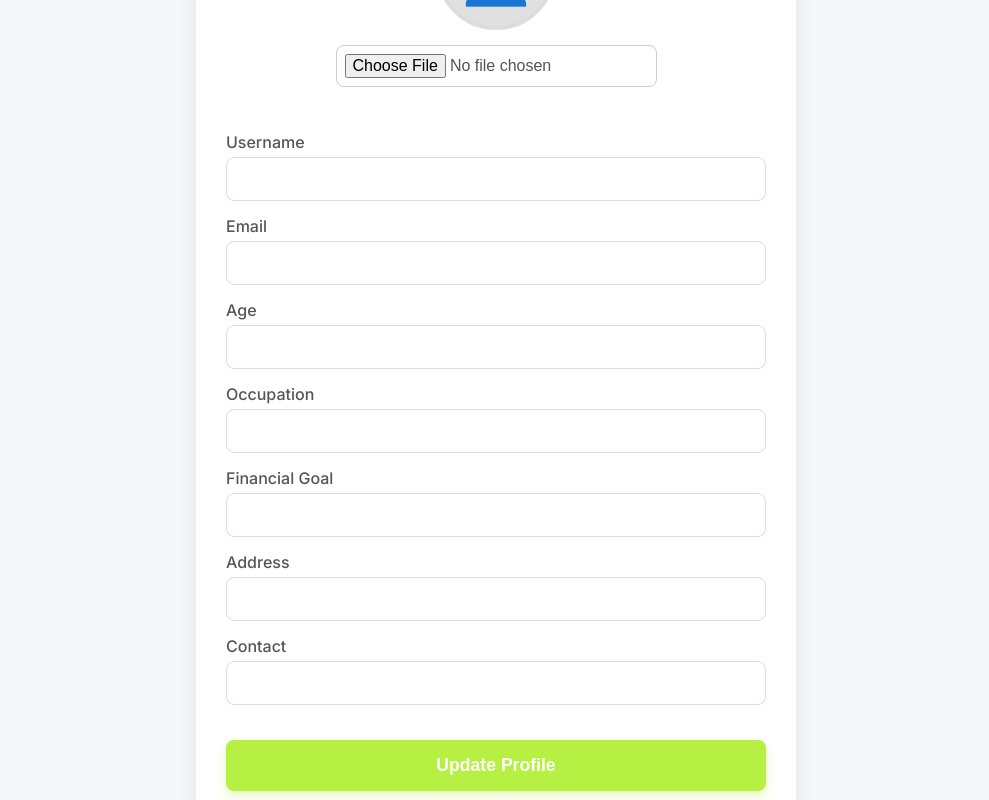
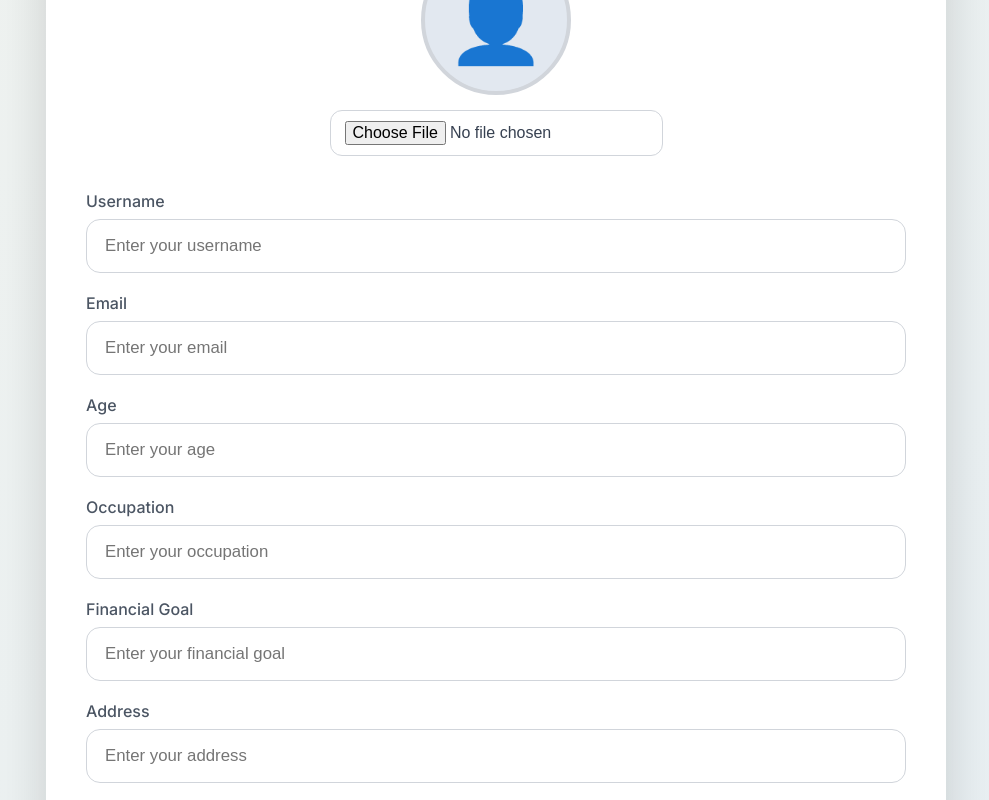
Before and after one commit to anjaliofficial/ArthaSiksha-, a React (Vite) app in the folder frontend/: page /profile in a window 1280 px wide. Shown: the part 300-1100 px from the top of the page, without its empty margins (144-1133 px from the left). Built offline with nearby package versions, Linux system fonts and the light colour scheme; no server answers.

Commit message:
Design changes

```diff
--- a/frontend/src/public/HomePage.css
+++ b/frontend/src/public/HomePage.css
@@ -3,17 +3,20 @@ html, body {
   padding: 0;
   height: 100%;
   font-family: 'Inter', sans-serif;
+
 }
 
 .whole-home-page {
  min-height: 100vh;
-  display: flex;
-  flex-direction: column;
+ display: flex;
+ flex-direction: column;
+
 
 .main-content {
   flex-grow: 1; /* ensures footer stays at bottom */
   padding: 20px 50px;
-  background-color: #fff;
+  background: linear-gradient(135deg, #f0f3f0, #e6eef3); /* subtle gradient background */
+
 }
 
 .navbar {
--- a/frontend/src/public/Profile.css
+++ b/frontend/src/public/Profile.css
@@ -1,75 +1,95 @@
-/* General body and container styling */
-body {
-  background-color: #f4f7f9;
-  font-family: 'Inter', sans-serif;
-  margin: 0;
-  padding: 0;
+/* Full page container */
+.whole-page-container {
+  display: flex;
+  flex-direction: column;
+  min-height: 100vh;
+  background: linear-gradient(135deg, #f0f3f0, #e6eef3); /* subtle gradient background */
 }
 
+/* Profile content centered */
+.profile-content {
+  flex: 1;
+  display: flex;
+  justify-content: center;
+  align-items: center;
+  padding: 40px 20px;
+}
+
+/* Full-screen profile card */
 .profile-container {
-  max-width: 600px;
-  margin: 40px auto;
-  padding: 30px;
-  background-color: #ffffff;
-  border-radius: 12px;
-  box-shadow: 0 4px 20px rgba(0, 0, 0, 0.08);
+  width: 90%;
+  max-width: 900px;
+  min-height: 90vh;
+  background: #ffffff;
+  border-radius: 25px;
+  padding: 50px 40px;
+  box-shadow: 0 20px 50px rgba(0, 0, 0, 0.15);
   display: flex;
   flex-direction: column;
   align-items: center;
+  animation: fadeUp 0.6s ease;
 }
 
-/* Header styling */
-.profile-header {
-  width: 100%;
+/* Header */
+.profile-header h2 {
+  font-size: 2.5rem;
+  font-weight: 700;
+  color: #1f2937;
+  margin-bottom: 30px;
   text-align: center;
-  margin-bottom: 25px;
 }
 
-.profile-header h2 {
-  font-size: 2rem;
-  font-weight: 700;
-  color: #333;
-}
-
-/* Profile avatar and file input */
+/* Avatar */
 .profile-avatar {
   display: flex;
   flex-direction: column;
   align-items: center;
-  margin-bottom: 30px;
+  margin-bottom: 35px;
 }
 
 .current-profile-pic {
-  width: 120px;
-  height: 120px;
+  width: 150px;
+  height: 150px;
   border-radius: 50%;
   object-fit: cover;
-  border: 4px solid #b5f042;
-  box-shadow: 0 2px 10px rgba(0, 0, 0, 0.1);
+  border: 4px solid #4ade80;
+  box-shadow: 0 5px 20px rgba(0, 0, 0, 0.15);
+  margin-bottom: 15px;
+  transition: transform 0.3s;
+}
+
+.current-profile-pic:hover {
+  transform: scale(1.05);
+}
+
+.placeholder-avatar {
+  width: 150px;
+  height: 150px;
+  border-radius: 50%;
+  background-color: #e2e8f0;
+  display: flex;
+  align-items: center;
+  justify-content: center;
+  font-size: 5rem;
+  color: #94a3b8;
+  border: 4px solid #d1d5db;
   margin-bottom: 15px;
 }
 
-.placeholder-avatar {
-  width: 120px;
-  height: 120px;
-  border-radius: 50%;
-  background-color: #e0e0e0;
-  display: flex;
-  align-items: center;
-  justify-content: center;
-  font-size: 4rem;
-  color: #777;
-  border: 4px solid #dcdcdc;
-  margin-bottom: 15px;
+/* File input */
+.profile-avatar input[type="file"] {
+  border: 1px solid #d1d5db;
+  padding: 10px 14px;
+  border-radius: 12px;
+  cursor: pointer;
+  font-size: 1rem;
+  color: #374151;
+  transition: all 0.3s ease;
 }
 
-.profile-avatar input[type="file"] {
-  border: 1px solid #ccc;
-  padding: 8px;
-  border-radius: 8px;
-  cursor: pointer;
-  font-size: 1rem;
-  color: #555;
+.profile-avatar input[type="file"]:hover {
+  border-color: #4ade80;
+  background-color: #f0fdf4;
 }
 
 /* Form styling */
@@ -77,7 +97,7 @@ body {
   width: 100%;
   display: flex;
   flex-direction: column;
-  gap: 15px;
+  gap: 20px;
 }
 
 .form-group {
@@ -87,67 +107,103 @@ body {
 
 .form-group label {
   font-size: 1rem;
-  color: #555;
-  margin-bottom: 5px;
+  color: #4b5563;
+  margin-bottom: 8px;
   font-weight: 500;
 }
 
 .form-group input {
-  padding: 12px 15px;
-  border: 1px solid #ddd;
-  border-radius: 8px;
-  font-size: 1rem;
-  color: #333;
-  transition: border-color 0.3s ease, box-shadow 0.3s ease;
+  padding: 16px 18px;
+  border: 1px solid #d1d5db;
+  border-radius: 14px;
+  font-size: 1.05rem;
+  color: #111827;
+  transition: all 0.3s ease;
 }
 
 .form-group input:focus {
   outline: none;
-  border-color: #b5f042;
-  box-shadow: 0 0 0 3px rgba(181, 240, 66, 0.3);
+  border-color: #4ade80;
+  box-shadow: 0 0 12px rgba(74, 222, 128, 0.3);
+  background-color: #ffffff;
 }
 
-/* Button styling */
+/* Update button */
 .update-btn {
   width: 100%;
-  padding: 15px;
-  margin-top: 20px;
+  padding: 18px 0;
+  margin-top: 25px;
   border: none;
-  border-radius: 8px;
-  background-color: #b5f042;
-  color: #fff;
-  font-size: 1.1rem;
+  border-radius: 35px;
+  background: linear-gradient(90deg, #4ade80, #22c55e);
+  color: #ffffff;
+  font-size: 1.2rem;
   font-weight: 600;
   cursor: pointer;
-  transition: background-color 0.3s ease;
-  box-shadow: 0 4px 10px rgba(181, 240, 66, 0.4);
+  transition: all 0.3s ease;
+  box-shadow: 0 8px 20px rgba(74, 222, 128, 0.4);
 }
 
 .update-btn:hover {
-  background-color: #9cd836;
+  transform: translateY(-2px);
+  box-shadow: 0 12px 25px rgba(74, 222, 128, 0.5);
 }
 
-/* Back link styling */
+/* Back link */
 .back-link {
-  margin-top: 25px;
+  margin-top: 30px;
+  text-align: center;
 }
 
 .back-link a {
   text-decoration: none;
-  color: #007bff;
-  font-size: 0.9rem;
+  color: #4ade80;
+  font-size: 1rem;
+  font-weight: 500;
   transition: color 0.3s ease;
 }
 
 .back-link a:hover {
-  color: #0056b3;
+  color: #16a34a;
   text-decoration: underline;
 }
 
-/* Responsive adjustments */
+/* Fade up animation */
+@keyframes fadeUp {
+  from {
+    transform: translateY(30px);
+    opacity: 0;
+  }
+  to {
+    transform: translateY(0);
+    opacity: 1;
+  }
+}
+
+/* Responsive */
+@media (max-width: 1024px) {
+  .profile-container {
+    padding: 40px 30px;
+  }
+
+  .current-profile-pic,
+  .placeholder-avatar {
+    width: 130px;
+    height: 130px;
+    font-size: 4.5rem;
+  }
+}
+
 @media (max-width: 768px) {
   .profile-container {
-    margin: 20px;
-    padding: 20px;
+    width: 95%;
+    padding: 35px 25px;
+  }
+
+  .current-profile-pic,
+  .placeholder-avatar {
+    width: 120px;
+    height: 120px;
+    font-size: 4rem;
   }
 }
--- a/frontend/src/public/Profile.jsx
+++ b/frontend/src/public/Profile.jsx
@@ -19,6 +19,7 @@ const Profile = () => {
   const [avatar, setAvatar] = useState(null);
   const navigate = useNavigate();
 
+  // Fetch user data on component mount
   useEffect(() => {
     const fetchProfile = async () => {
       try {
@@ -41,33 +42,21 @@ const Profile = () => {
     setUser((prev) => ({ ...prev, [name]: value }));
   };
 
-  const handleFileChange = (e) => {
-    setAvatar(e.target.files[0]);
-  };
+  const handleFileChange = (e) => setAvatar(e.target.files[0]);
 
   const handleUpdate = async (e) => {
     e.preventDefault();
     try {
       const formData = new FormData();
-      formData.append("username", user.username);
-      formData.append("email", user.email);
-      formData.append("age", user.age);
-      formData.append("occupation", user.occupation);
-      formData.append("financial_goal", user.financial_goal);
-      formData.append("address", user.address);
-      formData.append("contact", user.contact);
-      if (avatar) {
-        formData.append("profile_image", avatar);
-      }
+      Object.keys(user).forEach((key) => formData.append(key, user[key]));
+      if (avatar) formData.append("profile_image", avatar);
 
       await axios.put("http://localhost:3000/api/profile", formData, {
-        headers: {
-          "Content-Type": "multipart/form-data",
-        },
+        headers: { "Content-Type": "multipart/form-data" },
         withCredentials: true,
       });
 
-      alert("Profile updated successfully!");
+      alert("✅ Profile updated successfully!");
       const res = await axios.get("http://localhost:3000/api/profile", {
         withCredentials: true,
       });
@@ -75,7 +64,7 @@ const Profile = () => {
       setAvatar(null);
     } catch (err) {
       console.error("Error updating profile:", err);
-      alert("Failed to update profile. Please try again.");
+      alert("❌ Failed to update profile. Please try again.");
     }
   };
 
@@ -87,12 +76,15 @@ const Profile = () => {
   return (
     <div className="whole-page-container">
       <Navbar />
+
       <div className="profile-content">
         <div className="profile-container">
+          {/* Header */}
           <div className="profile-header">
             <h2>Your Profile</h2>
           </div>
-          <form className="profile-form" onSubmit={handleUpdate}>
+
+          {/* Avatar */}
           <div className="profile-avatar">
             {profileImageSrc ? (
               <img
@@ -111,79 +103,40 @@ const Profile = () => {
             />
           </div>
 
-            <div className="form-group">
-              <label>Username</label>
+          {/* Form */}
+          <form className="profile-form" onSubmit={handleUpdate}>
+            {[
+              { label: "Username", name: "username", type: "text" },
+              { label: "Email", name: "email", type: "email" },
+              { label: "Age", name: "age", type: "number" },
+              { label: "Occupation", name: "occupation", type: "text" },
+              { label: "Financial Goal", name: "financial_goal", type: "text" },
+              { label: "Address", name: "address", type: "text" },
+              { label: "Contact", name: "contact", type: "text" },
+            ].map((field) => (
+              <div className="form-group" key={field.name}>
+                <label>{field.label}</label>
                 <input
-                type="text"
-                name="username"
-                value={user.username}
+                  type={field.type}
+                  name={field.name}
+                  value={user[field.name] || ""}
+                  placeholder={`Enter your ${field.label.toLowerCase()}`}
                   onChange={handleChange}
                 />
               </div>
-            <div className="form-group">
-              <label>Email</label>
-              <input
-                type="email"
-                name="email"
-                value={user.email}
-                onChange={handleChange}
-              />
-            </div>
-            <div className="form-group">
-              <label>Age</label>
-              <input
-                type="number"
-                name="age"
-                value={user.age || ""}
-                onChange={handleChange}
-              />
-            </div>
-            <div className="form-group">
-              <label>Occupation</label>
-              <input
-                type="text"
-                name="occupation"
-                value={user.occupation || ""}
-                onChange={handleChange}
-              />
-            </div>
-            <div className="form-group">
-              <label>Financial Goal</label>
-              <input
-                type="text"
-                name="financial_goal"
-                value={user.financial_goal || ""}
-                onChange={handleChange}
-              />
-            </div>
-            <div className="form-group">
-              <label>Address</label>
-              <input
-                type="text"
-                name="address"
-                value={user.address || ""}
-                onChange={handleChange}
-              />
-            </div>
-            <div className="form-group">
-              <label>Contact</label>
-              <input
-                type="text"
-                name="contact"
-                value={user.contact || ""}
-                onChange={handleChange}
-              />
-            </div>
+            ))}
 
             <button type="submit" className="update-btn">
               Update Profile
             </button>
           </form>
+
           <div className="back-link">
             <Link to="/homepage">← Back to Dashboard</Link>
           </div>
         </div>
       </div>
+
       <Footer />
     </div>
   );
```
Lines whose indentation alone changed are shown as unchanged.
